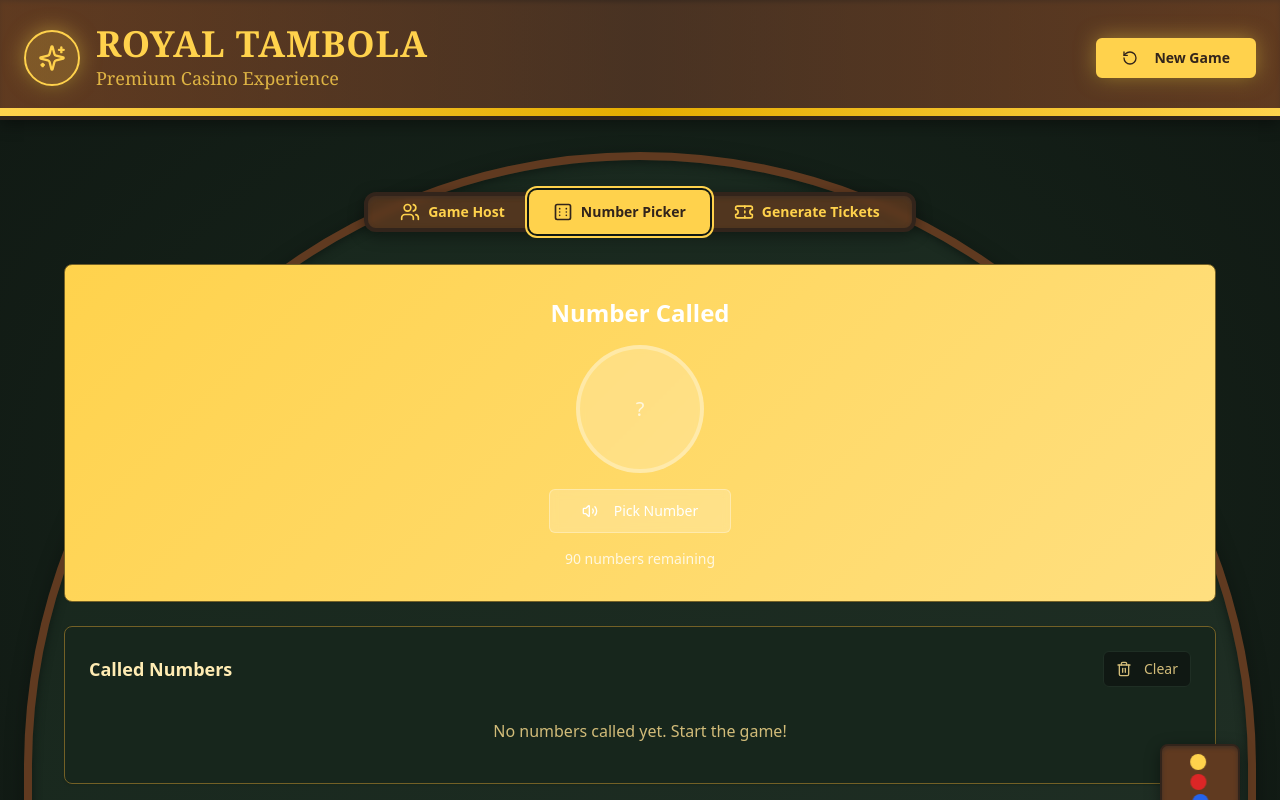
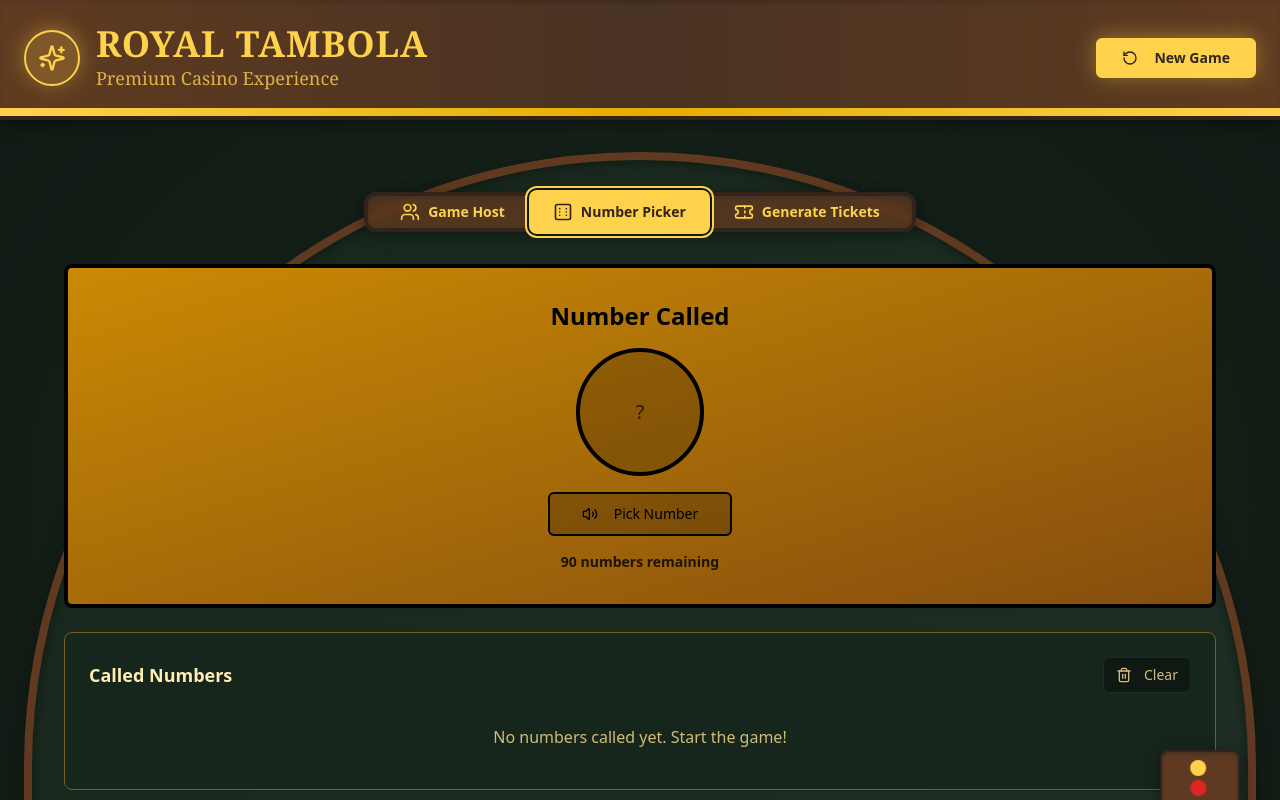
Before and after one commit to marutijhawar/tambola2-94, a React (Vite) app: page / in a window 1280 px wide. Both pictures are taken after a click on the tab "Number Picker". Shown: the top 800 px of the page. Built offline with nearby package versions, Linux system fonts and the light colour scheme.

Commit message:
Apply NumberPicker theme
Apply the dark yellow gradient theme with black text and borders to the NumberPicker component, matching the style of the GameHost and Generate Tickets components.

```diff
--- a/src/components/GameHost.tsx
+++ b/src/components/GameHost.tsx
@@ -580,20 +580,20 @@ export const GameHost = () => {
 
       {/* Current Number Display */}
       {gameState !== 'waiting' && gameState !== 'setup' && gameReady && (
-        <Card className="p-8 text-center bg-gradient-secondary shadow-card">
-          <h3 className="text-xl font-bold text-secondary-foreground mb-4">Current Number</h3>
+        <Card className="p-8 text-center bg-gradient-to-br from-yellow-600 to-yellow-800 shadow-float border-4 border-black">
+          <h3 className="text-xl font-bold text-black mb-4">Current Number</h3>
 
           <div className={`
             w-32 h-32 mx-auto rounded-full flex items-center justify-center
-            bg-white/20 backdrop-blur-sm border-4 border-white/30 mb-4
+            bg-black/20 backdrop-blur-sm border-4 border-black mb-4
             transition-all duration-300 ${isAnimating ? 'animate-pulse-glow scale-110' : ''}
           `}>
             {currentNumber ? (
-              <span className="text-4xl font-bold text-white animate-number-pop">
+              <span className="text-4xl font-bold text-black animate-number-pop">
                 {currentNumber}
               </span>
             ) : (
-              <span className="text-xl text-white/70">?</span>
+              <span className="text-xl text-black/70">?</span>
             )}
           </div>
 
--- a/src/components/NumberPicker.tsx
+++ b/src/components/NumberPicker.tsx
@@ -97,21 +97,21 @@ export const NumberPicker = ({
   return (
     <div className="space-y-6">
       {/* Current Number Display */}
-      <Card className="p-8 text-center bg-gradient-primary shadow-float">
+      <Card className="p-8 text-center bg-gradient-to-br from-yellow-600 to-yellow-800 shadow-float border-4 border-black">
         <div className="space-y-4">
-          <h2 className="text-2xl font-bold text-white mb-4">Number Called</h2>
+          <h2 className="text-2xl font-bold text-black mb-4">Number Called</h2>
 
           <div className={`
             w-32 h-32 mx-auto rounded-full flex items-center justify-center
-            bg-white/20 backdrop-blur-sm border-4 border-white/30
+            bg-black/20 backdrop-blur-sm border-4 border-black
             transition-all duration-300 ${isAnimating ? 'animate-pulse-glow scale-110' : ''}
           `}>
             {currentNumber ? (
-              <span className="text-4xl font-bold text-white animate-number-pop">
+              <span className="text-4xl font-bold text-black animate-number-pop">
                 {currentNumber}
               </span>
             ) : (
-              <span className="text-xl text-white/70">?</span>
+              <span className="text-xl text-black/70">?</span>
             )}
           </div>
 
@@ -119,14 +119,14 @@ export const NumberPicker = ({
             onClick={pickRandomNumber}
             disabled={isAnimating || availableNumbers.length === 0}
             size="lg"
-            className="bg-white/20 hover:bg-white/30 text-white border-white/30 backdrop-blur-sm transition-all duration-300 hover:scale-105"
+            className="bg-black/20 hover:bg-black/30 text-black border-black border-2 backdrop-blur-sm transition-all duration-300 hover:scale-105"
             variant="outline"
           >
             <Volume2 className="w-5 h-5 mr-2" />
             {isAnimating ? 'Picking...' : 'Pick Number'}
           </Button>
 
-          <p className="text-white/80 text-sm">
+          <p className="text-black/80 text-sm font-semibold">
             {availableNumbers.length} numbers remaining
           </p>
         </div>
```
